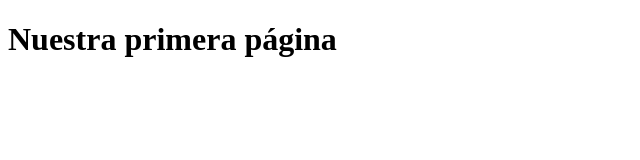
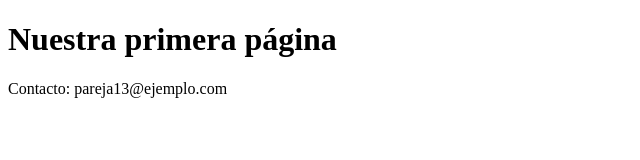
Before and after one commit to RAKA233/practica-git-pareja13, a plain HTML site: page index.html in a window 1280 px wide. Shown: the whole page, without its empty margins (0-640 px from the left). Drawn offline with Linux system fonts and the light colour scheme.

Commit message:
Añade seccion de contacto

```diff
--- a/index.html
+++ b/index.html
@@ -6,5 +6,6 @@
 </head>
 <body>
     <h1>Nuestra primera página</h1>
+	<p>Contacto: pareja13@ejemplo.com</p>
 </body>
 </html>
```
